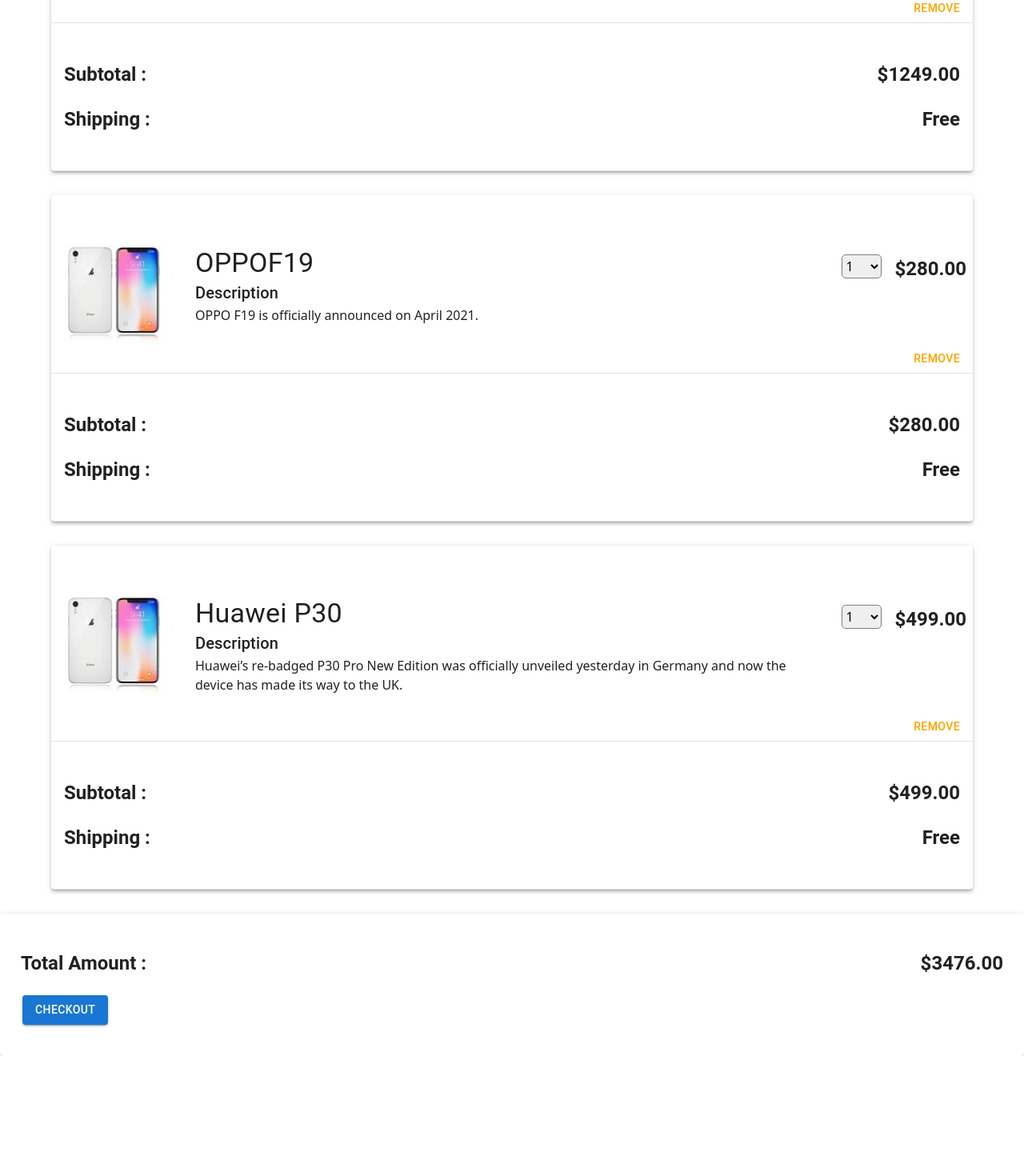
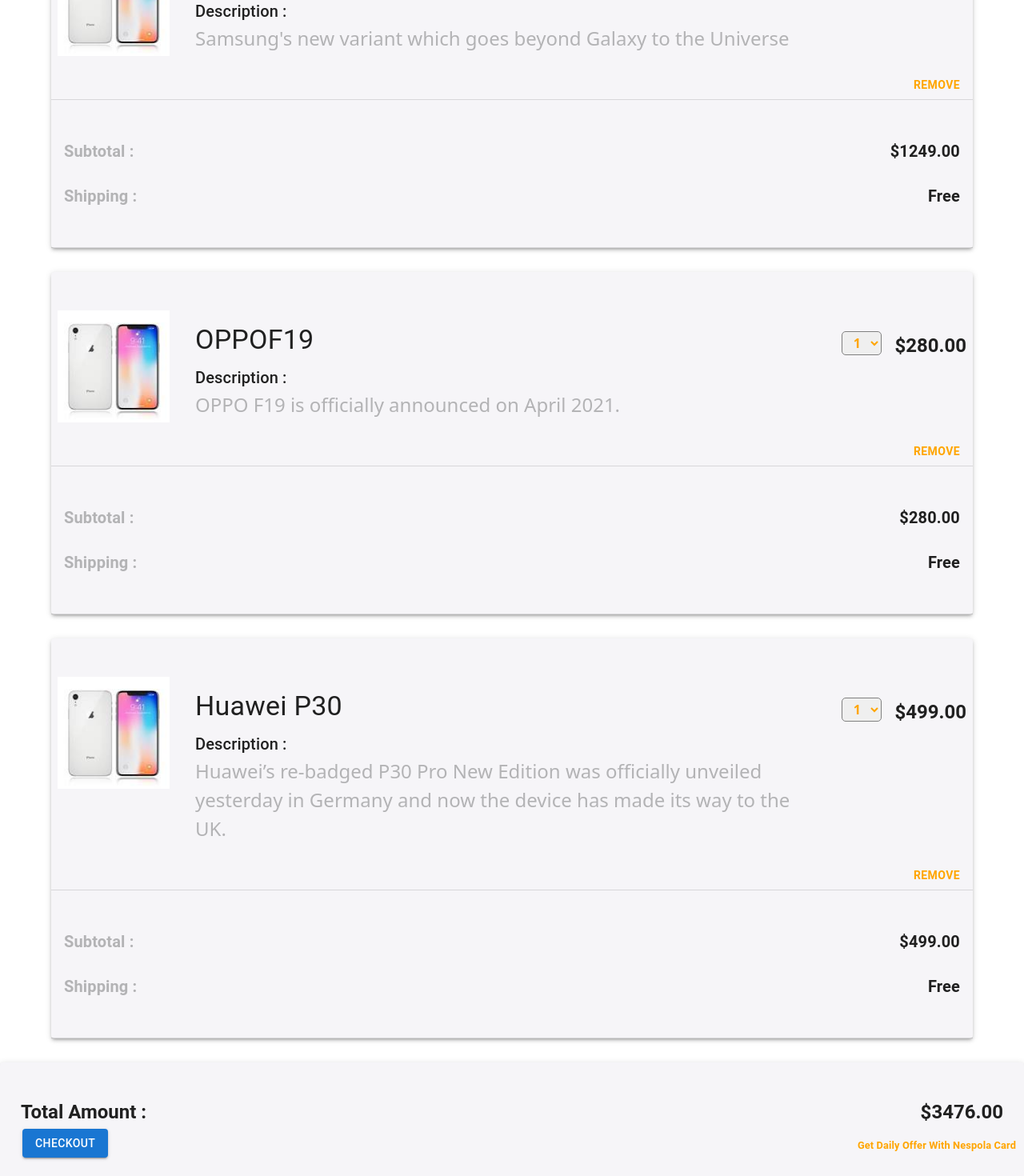
Before and after one commit to BalavigneshRajasekar/Product-cart-ByContextAPI, a React (Vite) app in the folder React-Cart-byContext/: page / in a window 1280 px wide. Shown: the part 1100-2570 px from the top of the page at 80% size. Before the commit the page ends 2419 px from the top, so only its background shows below. Built offline with nearby package versions, Linux system fonts and the light colour scheme.

Commit message:
improve styles as per design

```diff
--- a/React-Cart-byContext/src/Card.jsx
+++ b/React-Cart-byContext/src/Card.jsx
@@ -62,7 +62,7 @@
       {items.map((eachProd, index) => (
         <Paper
           elevation={3}
-          style={{ backgroundColor: "white", marginTop: 30 }}
+          style={{ backgroundColor: "#f6f5f8", marginTop: 30 }}
           key={index}
         >
           <div className="d-md-flex gap-3 px-2 py-5   rounded-3 ">
@@ -81,8 +81,15 @@
               <div>
                 <CardContent>
                   <Typography variant="h4">{eachProd.title}</Typography>
-                  <Typography variant="h6">Description</Typography>
-                  <Typography variant="p">{eachProd.description}</Typography>
+                  <Typography variant="h6" style={{ marginTop: "10px" }}>
+                    Description :
+                  </Typography>
+                  <Typography
+                    variant="p"
+                    style={{ color: "#b3b3b5", fontSize: "1.5rem" }}
+                  >
+                    {eachProd.description}
+                  </Typography>
                 </CardContent>
               </div>
 
@@ -96,6 +103,9 @@
                       height: "30px",
                       borderRadius: "5px",
                       marginTop: "10px",
+                      color: "orange",
+                      fontWeight: 700,
+                      textAlign: "center",
                     }}
                     onChange={(e) =>
                       handleChange(e, eachProd.id, eachProd.price, index)
@@ -124,7 +134,7 @@
           </div>
           <CardActions className="d-flex justify-content-end  ">
             <Button
-              style={{ color: "orange", marginTop: -80 }}
+              style={{ color: "orange", marginTop: -80, fontWeight: 700 }}
               onClick={() => handleRemove(eachProd.id)}
             >
               Remove
@@ -133,19 +143,25 @@
           <Divider component="div" style={{ marginTop: -30 }}></Divider>
           <CardContent className="py-5">
             <div className="d-flex justify-content-between">
-              <Typography variant="h5" style={{ fontWeight: 600 }}>
+              <Typography
+                variant="h6"
+                style={{ fontWeight: 600, color: "#b3b3b5" }}
+              >
                 Subtotal :
               </Typography>
-              <Typography variant="h5" style={{ fontWeight: 600 }}>
+              <Typography variant="h6" style={{ fontWeight: 600 }}>
                 ${eachProd.subTotal ? eachProd.subTotal : eachProd.price}
                 .00
               </Typography>
             </div>
             <div className="d-flex justify-content-between mt-4">
-              <Typography variant="h5" style={{ fontWeight: 600 }}>
+              <Typography
+                variant="h6"
+                style={{ fontWeight: 600, color: "#b3b3b5" }}
+              >
                 Shipping :
               </Typography>
-              <Typography variant="h5" style={{ fontWeight: 600 }}>
+              <Typography variant="h6" style={{ fontWeight: 600 }}>
                 Free
               </Typography>
             </div>
--- a/React-Cart-byContext/src/TotalCart.jsx
+++ b/React-Cart-byContext/src/TotalCart.jsx
@@ -18,7 +18,7 @@
       <Paper
         elevation={3}
         style={{
-          backgroundColor: "white",
+          backgroundColor: "#f6f5f8",
           marginTop: 30,
           paddingTop: 30,
           paddingLeft: 10,
@@ -40,8 +40,22 @@
             ${totalPrice}.00
           </Typography>
         </CardContent>
+
+        <Typography
+          style={{
+            color: "orange",
+            fontWeight: 700,
+            textAlign: "end",
+            fontSize: "0.8rem",
+          }}
+        >
+          Get Daily Offer With Nespola Card
+        </Typography>
         <CardActions>
-          <Button variant="contained" style={{ marginLeft: 10 }}>
+          <Button
+            variant="contained"
+            style={{ marginLeft: 10, marginTop: -40 }}
+          >
             Checkout
           </Button>
         </CardActions>
```
